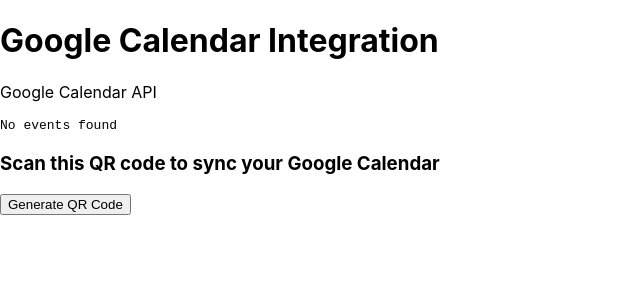
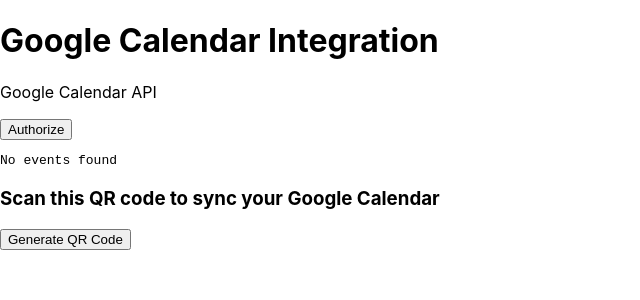
Before and after one commit to Kushankp/Sync-meet, a React (Create React App) app in the folder frontend/: page / in a window 1280 px wide. Shown: the top 300 px of the page, without its empty margins (0-640 px from the left). Built offline with nearby package versions, Linux system fonts and the light colour scheme.

Commit message:
Authorize Button

```diff
--- a/frontend/src/components/GoogleCalender.js
+++ b/frontend/src/components/GoogleCalender.js
@@ -77,6 +77,7 @@
   return (
     <div>
       <p>Google Calendar API</p>
+      <button onClick={handleAuthClick}>Authorize</button>
       <pre>{events.length ? `Events:\n${events.join('\n')}` : 'No events found'}</pre>
     </div>
   );
```
